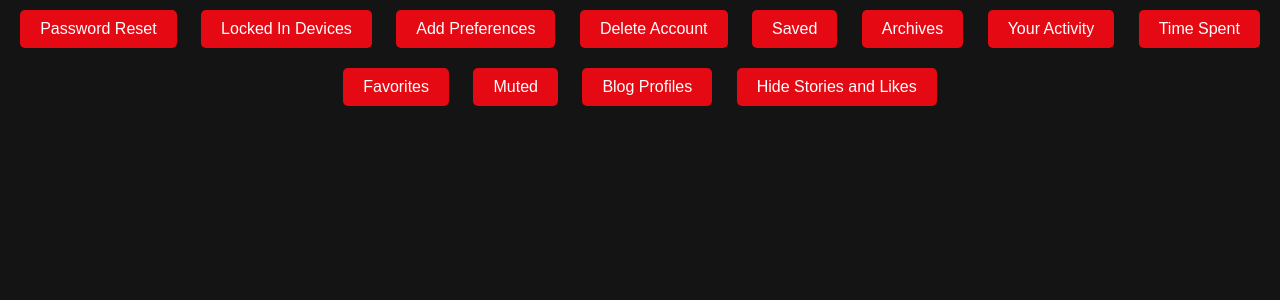
After one commit to adhishrayas/Techsnap, a Django app: page /accounts/settings in a window 1280 px wide. The commit adds this page. Shown: the top 300 px of the page. Run offline with Django 5.2, Linux system fonts and the light colour scheme.

Commit message:
added settings template

```diff
--- a/auth_modules/urls.py
+++ b/auth_modules/urls.py
@@ -7,7 +7,8 @@ from .views import (SignUpView,
                     ProfilePageView,
                     EditProfileView,
                     search_users,
-                    search_users_view,)
+                    search_users_view,
+                    settings_view)
 
 
 app_name = 'Authmodules'
@@ -20,5 +21,6 @@ urlpatterns = [
     path('follow',FollowUnfollowView.as_view(),name = "follow"),
     path('edit',EditProfileView.as_view(),name = "edit"),
     path('search',search_users_view,name = 'search'),
-    path('results',search_users.as_view(),name = "results")
+    path('results',search_users.as_view(),name = "results"),
+    path('settings',settings_view,name = 'settings')
 ]
--- a/auth_modules/views.py
+++ b/auth_modules/views.py
@@ -175,8 +175,8 @@ class search_users(APIView):
             return Response({"data":""})
 
     #return render(request, 'search_users.html', {'users': users})
-
-
+def settings_view(request):
+    return render(request,'settings.html')
 
 def success_view(request):
     return render(request, 'success.html')
--- /dev/null
+++ b/templates/settings.html
@@ -0,0 +1,101 @@
+<!DOCTYPE html>
+<html lang="en">
+<head>
+    <meta charset="UTF-8">
+    <meta http-equiv="X-UA-Compatible" content="IE=edge">
+    <meta name="viewport" content="width=device-width, initial-scale=1.0">
+    <title>User Dashboard</title>
+    <style>
+        body {
+            font-family: Arial, sans-serif;
+            background-color: #141414; /* Dark background color */
+            color: #fff; /* Light text color */
+            margin: 0;
+            padding: 0;
+            text-align: center;
+        }
+
+        button {
+            padding: 10px 20px;
+            margin: 10px;
+            font-size: 16px;
+            cursor: pointer;
+            background-color: #e50914; /* Netflix red */
+            color: #fff;
+            border: none;
+            border-radius: 5px;
+            outline: none;
+        }
+
+        button:hover {
+            background-color: #b2070a; /* Darker red on hover */
+        }
+    </style>
+</head>
+<body>
+
+    <button onclick="passwordReset()">Password Reset</button>
+    <button onclick="lockedInDevices()">Locked In Devices</button>
+    <button onclick="addPreferences()">Add Preferences</button>
+    <button onclick="deleteAccount()">Delete Account</button>
+    <button onclick="saved()">Saved</button>
+    <button onclick="archives()">Archives</button>
+    <button onclick="yourActivity()">Your Activity</button>
+    <button onclick="timeSpent()">Time Spent</button>
+    <button onclick="favorites()">Favorites</button>
+    <button onclick="muted()">Muted</button>
+    <button onclick="blogProfiles()">Blog Profiles</button>
+    <button onclick="hideStoriesAndLikes()">Hide Stories and Likes</button>
+
+    <script>
+        function passwordReset() {
+            // Add your password reset logic here
+        }
+
+        function lockedInDevices() {
+            // Add your locked in devices logic here
+        }
+
+        function addPreferences() {
+            // Add your add preferences logic here
+        }
+
+        function deleteAccount() {
+            // Add your delete account logic here
+        }
+
+        function saved() {
+            // Add your saved logic here
+        }
+
+        function archives() {
+            // Add your archives logic here
+        }
+
+        function yourActivity() {
+            // Add your your activity logic here
+        }
+
+        function timeSpent() {
+            // Add your time spent logic here
+        }
+
+        function favorites() {
+            // Add your favorites logic here
+        }
+
+        function muted() {
+            // Add your muted logic here
+        }
+
+        function blogProfiles() {
+            // Add your blog profiles logic here
+        }
+
+        function hideStoriesAndLikes() {
+            // Add your hide stories and likes logic here
+        }
+    </script>
+
+</body>
+</html>
```
Also changed, not shown: templates/my_profile.html (+20 -0 lines).
